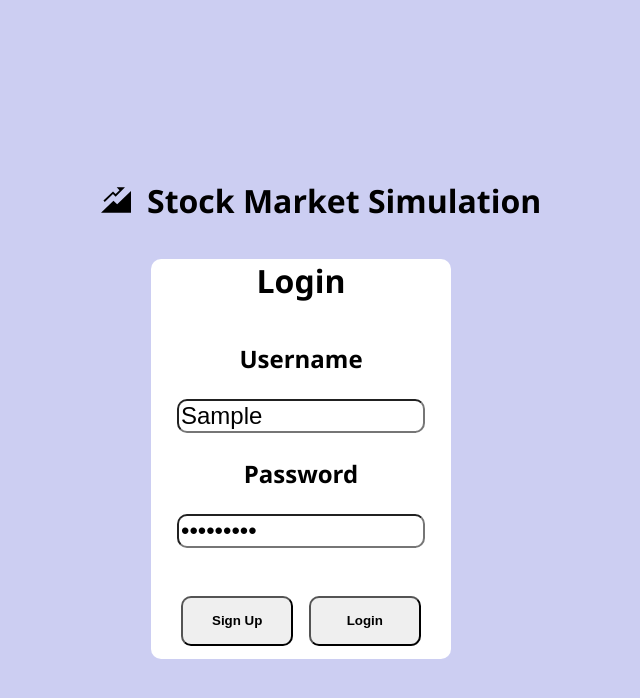
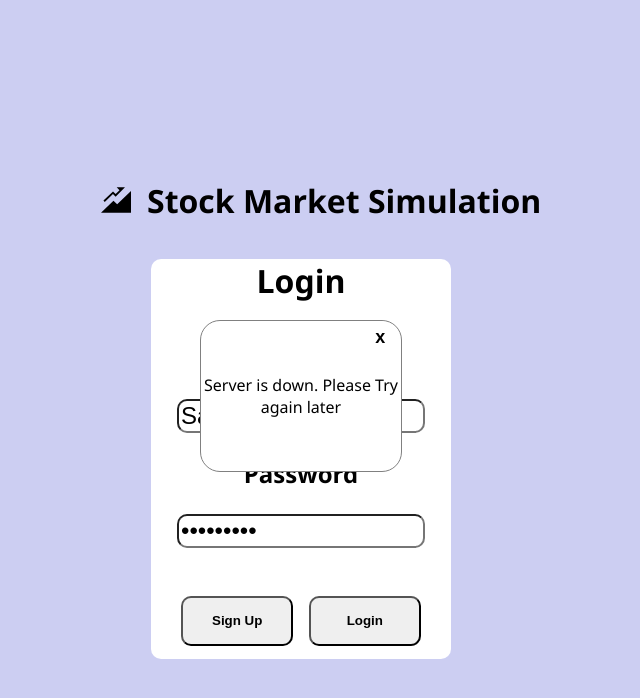
Before and after one commit to Shankarc98/stock-exchange-app, a React (Vite) app: page / in a window 1280 px wide. Both pictures are taken after typing "Sample", "Sample123" into the empty fields and a click on the button "Login". Shown: the top 698 px of the page, without its empty margins (347-987 px from the left). Built offline with nearby package versions, Linux system fonts and the light colour scheme; no server answers.

Commit message:
add popup

```diff
--- a/src/Components/Login.jsx
+++ b/src/Components/Login.jsx
@@ -1,11 +1,15 @@
 import {React, useState} from "react";
 import { useNavigate } from "react-router-dom";
+import apiFetch from "../utils/helper";
+import Popup from "./Popup";
 
 function Login(){
 
     const navigate = useNavigate();
     const [username, setUsername] = useState("");
     const [password, setPassword] = useState("");
+    const [popup, setPopup] = useState(false);
+    const [popMessage, setPopMessage] = useState("");
 
     const url = import.meta.env.VITE_API_URL;
 
@@ -19,41 +23,37 @@ function Login(){
     async function loggedIn(event){
         event.preventDefault();
 
-        try{
-
-            const response = await fetch(`${url}/auth/login`, {
+        try {
+            const response = await apiFetch("/auth/login", {
                 method: "POST",
-                headers: {
-                    "Content-Type": "application/json"
-                },
-                body : JSON.stringify({
+                body: JSON.stringify({
                     name: username,
                     password: password
                 })
             });
 
             const body = await response.json();
-            const player = await body.player;
-            const token = await body.token;
 
-            localStorage.setItem("token", token);
-
-            if(!response.ok){
+            if (!response.ok) {
                 alert("Invalid username or password");
                 return;
             }
-            else{
+
+            const player = body.player;
+            const token = body.token;
+
+            localStorage.setItem("token", token);
 
             navigate("/home", {
                 state: {
                     player
                 }
-                })
+            });
         }
-
-        }
-        catch(error){
+        catch (error) {
             console.log(error);
+            setPopup(true);
+            setPopMessage("Server is down. Please Try again later");
         }
 
     }
@@ -85,6 +85,12 @@ function Login(){
 
             </form>
         </div>
+
+        <Popup
+            popup = {popup}
+            message = {popMessage}
+            setPopup = {setPopup}
+        />
     </div>
 }
 
--- /dev/null
+++ b/src/Components/Popup.jsx
@@ -0,0 +1,16 @@
+import {useState} from "react";
+
+export default function Popup(props){
+
+    const [popup, setPopup] = useState(props.popup);
+
+    function handleClick(){
+        props.setPopup(false);
+        console.log("clicked close");
+    }
+
+    return <div className = "popup" style = {{display : props.popup ? "flex" : "none"}}>
+        <button className = "close" onClick = {handleClick} type="button">x</button>
+        <p className = "popup-message">{props.message}</p>
+    </div>
+}
--- a/src/Components/Signup.jsx
+++ b/src/Components/Signup.jsx
@@ -1,10 +1,13 @@
 import {React, useState} from "react";
 import {useNavigate} from "react-router-dom";
 import apiFetch from "../utils/helper";
+import Popup from "./Popup";
 
 function Signup(){
 
     const navigate = useNavigate();
+    const [popup, setPopup] = useState(false);
+    const [popMessage, setPopMessage] = useState("");
     let [usernameInp, setUnameInp] = useState("");
     let [pwdInp, setPwdInp] = useState("");
     let [confirmPwd, setConfirmPwd] = useState("");
@@ -34,12 +37,17 @@ function Signup(){
 
             if(!check.ok){
                 throw new Error("request failed");
+
             }
-            else
+            else{
+
                 navigate("/");
+            }
 
         }
         catch(error){
+            setPopup(true);
+            setPopMessage("Server is down. Please try again later");
             console.log(error);
         }
 
@@ -68,12 +76,12 @@ function Signup(){
                 <form className="signup-form form" onSubmit={handleSignup}>
                     <div className="username-container credential-container">
                         <p className="credential-title">Username</p>
-                        <input className="username-input credential-input" onChange={handleUsername} value={usernameInp} type="text" size="15"/>
+                        <input className="username-input credential-input" onChange={handleUsername} value={usernameInp} type="text" size="15" required/>
                     </div>
 
                     <div className="password-container credential-container">
                         <p className="credential-title">Password</p>
-                        <input className="password-input credential-input" onChange={handlePassword} type="password" size="15"/>
+                        <input className="password-input credential-input" onChange={handlePassword} type="password" size="15" required/>
                     </div>
 
                     <div className="confirm-password-container credential-container">
@@ -89,6 +97,12 @@ function Signup(){
             </div>
 
             <button className="back-to-login further-button" onClick={() => navigate("/")} type="button">Back to Login</button>
+
+            <Popup
+                popup = {popup}
+                message = {popMessage}
+                setPopup = {setPopup}
+            />
         </div>
 }
 
--- a/src/index.css
+++ b/src/index.css
@@ -168,7 +168,23 @@ body{
   background-color: red;
 }
 
-
+/* Popup */
+.popup{
+  height: 150px;
+  width: 200px;
+  z-index: 1000;
+  position: fixed;
+  top: 40%;
+  display: flex;
+  flex-direction: column;
+  background-color: white;
+  border-radius: 20px;
+  border: gray solid 0.5px;
+}
+.popup-message{
+  margin: auto 0;
+  text-align: center;
+}
 /* Company cards container */
 .company-cards-cont{
   display: flex;
@@ -276,13 +292,16 @@ body{
   width: 2rem;
   height: 2rem;
   background-color: inherit;
-  margin-left: 80%;
+  margin-left: 75%;
+  margin-right: 0.3rem;
   position: absolute;
   top: 0px;
   right: 0px;
   border: none;
+  border-radius: 20px;
   font-weight: bold;
   font-size: large;
+  cursor: pointer;
 }
 
 .tradeName{
--- a/src/utils/helper.jsx
+++ b/src/utils/helper.jsx
@@ -4,11 +4,13 @@ const url = import.meta.env.VITE_API_URL;
 export default async function apiFetch(endpoint, options = {}){
     const token = localStorage.getItem("token");
 
+    const isAuthEndpoint = endpoint.startsWith("/auth/");
+
     return fetch(`${url}${endpoint}`, {
         ...options,
         headers: {
             "Content-Type": "application/json",
-            ...(token && {
+            ...(token && !isAuthEndpoint && {
                 Authorization: `Bearer ${token}`
             }),
             ...options.headers
```
Lines whose indentation alone changed are shown as unchanged.
